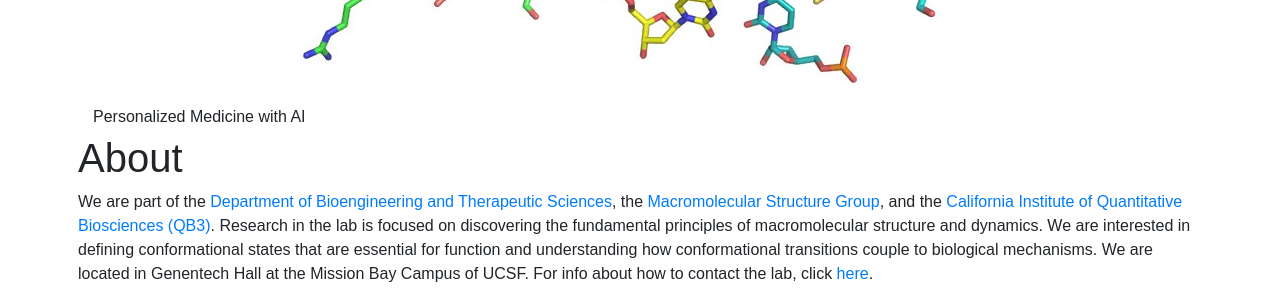
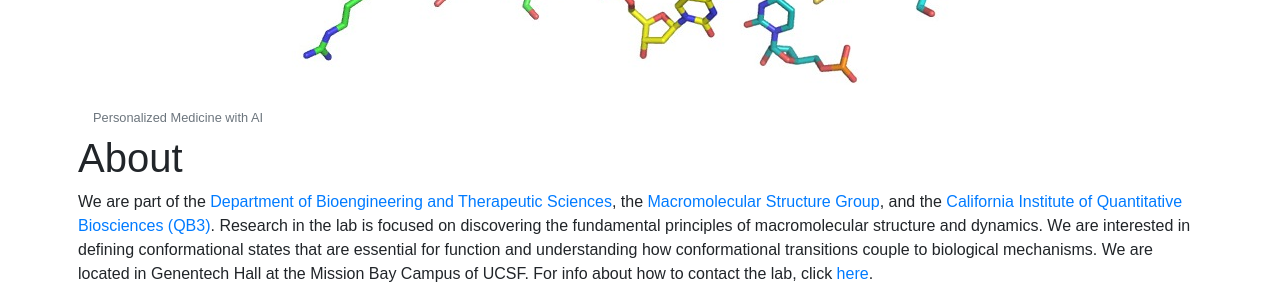
Before and after one commit to fmulenge/fmulenge.github.io, a Jekyll site: the page built from index.md, in a window 1280 px wide. Shown: the part 217-517 px from the top of the page. Built offline with Jekyll 4.4.1, drawn with Linux system fonts in a browser that asks for light colours.

Commit message:
Update home.html

```diff
--- a/_layouts/home.html
+++ b/_layouts/home.html
@@ -1,10 +1,8 @@
 {% include header.html %}
 
 <div class="container px-2 max-width: 100%">
-            <div class="image-with-text">
-                        <img class="img-fluid mx-auto d-block" src="/static/img/logo/jf_aa_logo.jpg" alt="">
-                        <div class="centered">Personalized Medicine with AI</div>
-            </div>
+            <img class="img-fluid mx-auto d-block" src="/static/img/logo/jf_aa_logo.jpg" alt="">
+            <small class="text-muted" style="text-align: center">Personalized Medicine with AI</small>
     <div class="row">
         <div class="col-md-15">
     	    <div class="jumbotron bg-white">
```
